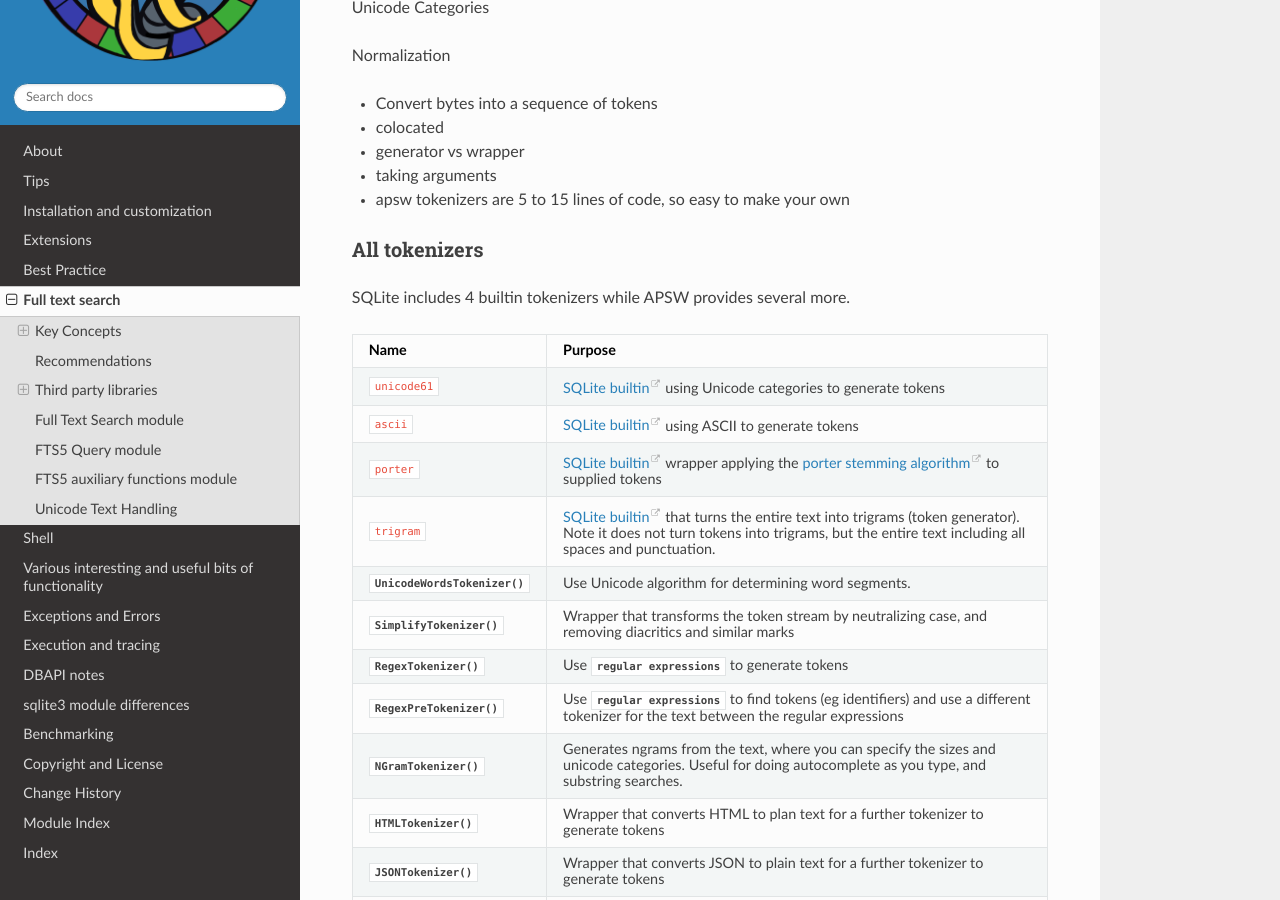
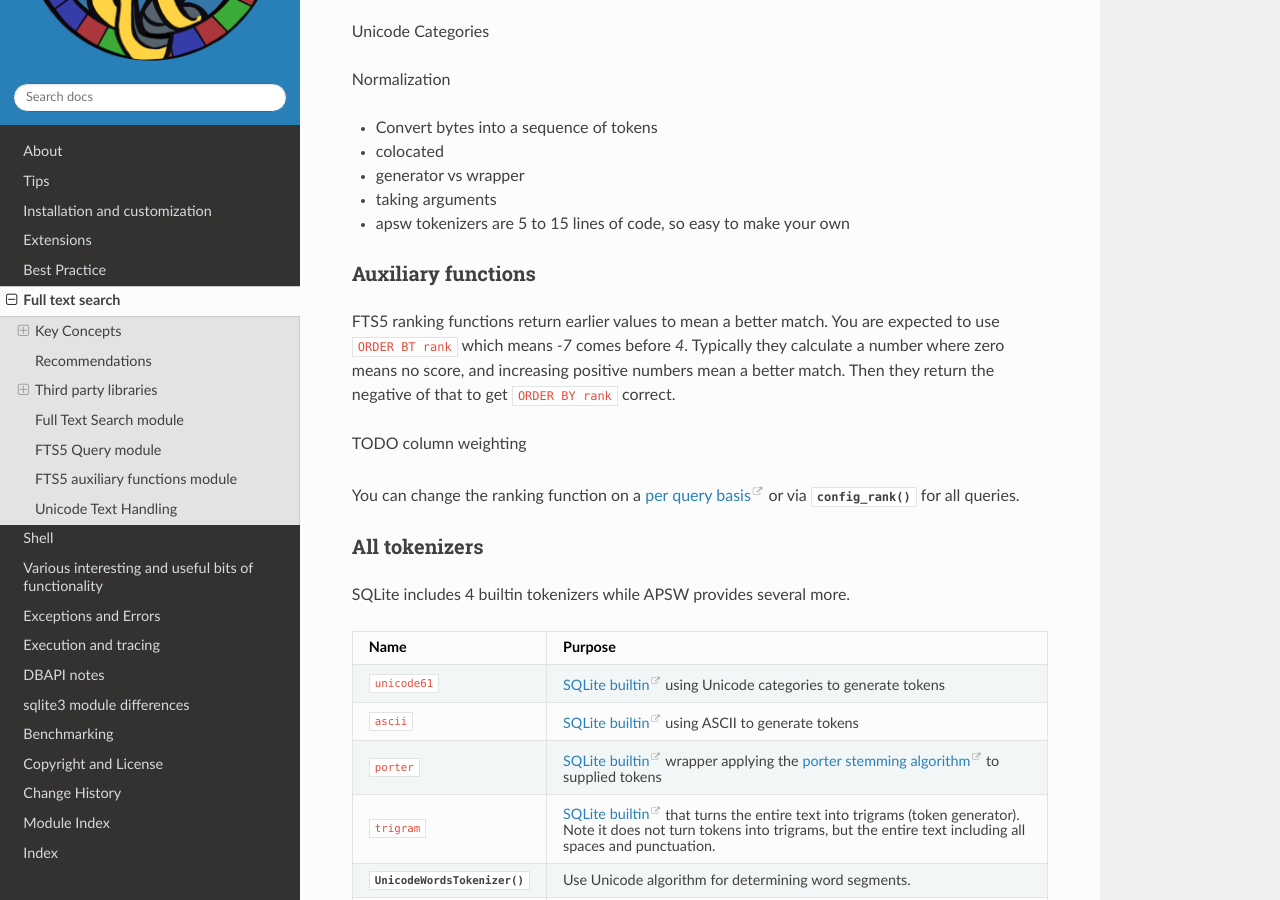
Before and after one commit to rogerbinns/apsw, a Sphinx documentation site: the page built from doc/textsearch.rst, in a window 1280 px wide and 900 px high, scrolled down 2641 px. Built offline with Sphinx 7.4.7 and the Read the Docs theme 3.1.0, drawn with Linux system fonts in a browser that asks for light colours; pages that are not in the unit, such as notebooks, are missing from menus; the version number is read from the project's files by our own code.

Commit message:
Various WIP doc adjustments

```diff
--- a/doc/textsearch.rst
+++ b/doc/textsearch.rst
@@ -128,6 +128,22 @@ Normalization
 * generator vs wrapper
 * taking arguments
 * apsw tokenizers are 5 to 15 lines of code, so easy to make your own
+
+Auxiliary functions
+-------------------
+
+FTS5 ranking functions return earlier values to mean a better match.
+You are expected to use ``ORDER BT rank`` which means `-7` comes
+before `4`.  Typically they calculate a number where zero means no
+score, and increasing positive numbers mean a better match.  Then they
+return the negative of that to get ``ORDER BY rank`` correct.
+
+TODO column weighting
+
+
+You can change the ranking function on a `per query basis
+<https://www.sqlite.org/fts5.html#sorting_by_auxiliary_function_results>`__
+or via :meth:`~apsw.fts5.Table.config_rank` for all queries.
 
 .. _all_tokenizers:
 
```
Also changed, not shown: 2 other files.
